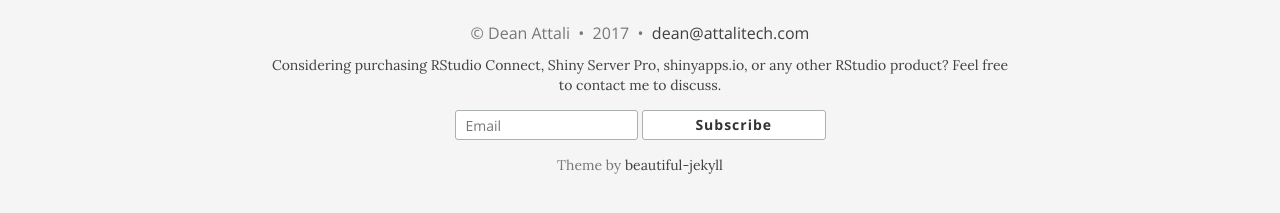
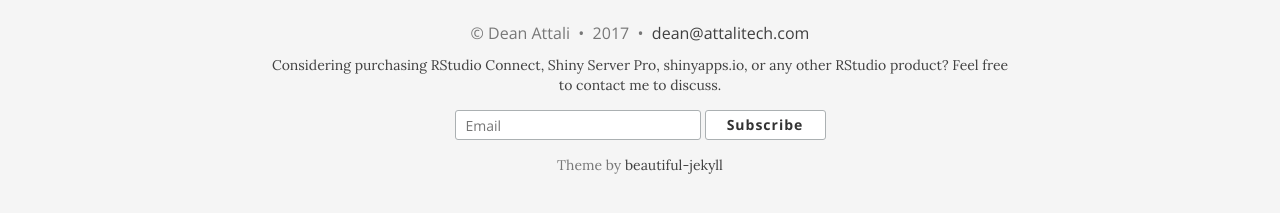
Before and after one commit to daattali/daattali.github.io, a Jekyll site: the page built from index.html, in a window 1280 px wide and 900 px high, scrolled down 2041 px. Shown: the part 674-887 px from the top of the window. Built offline with Jekyll 4.4.1, drawn with Linux system fonts in a browser that asks for light colours; nearby versions of some CDN libraries; the list of posts is cut into pages by our own code.

Commit message:
Update footer.html

```diff
--- a/_includes/footer.html
+++ b/_includes/footer.html
@@ -127,10 +127,10 @@
             <div id="mc_embed_signup_scroll-footer">
               <div class="container">
                 <div class="row">
-                  <div class="col-sm-6 col-xs-12">
+                  <div class="col-sm-8 col-xs-12">
                     <input type="email" value="" name="EMAIL" class="email" id="mce-EMAIL-footer" placeholder="Email" required="">
                   </div>
-                  <div class="col-sm-6 col-xs-12">
+                  <div class="col-sm-4 col-xs-12">
                     <input type="submit" value="Subscribe" name="subscribe" id="mc-embedded-subscribe-footer" class="button">
                   </div>
                 </div>
```
